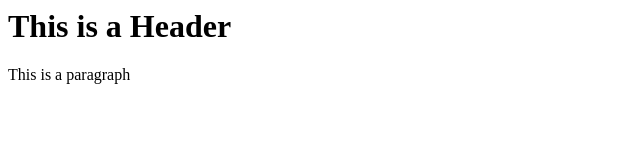
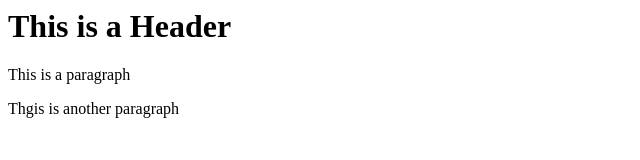
Before and after one commit to cbeta997/git-test, a plain HTML site: page index.html in a window 1280 px wide. Shown: the whole page, without its empty margins (0-640 px from the left). Drawn offline with Linux system fonts and the light colour scheme.

Commit message:
Third Commit

```diff
--- a/index.html
+++ b/index.html
@@ -2,5 +2,6 @@
     <body>
         <h1>This is a Header</h1>
         <p>This is a paragraph</p>
+        <p>Thgis is another paragraph</p>
     </body>
 </html>
```
